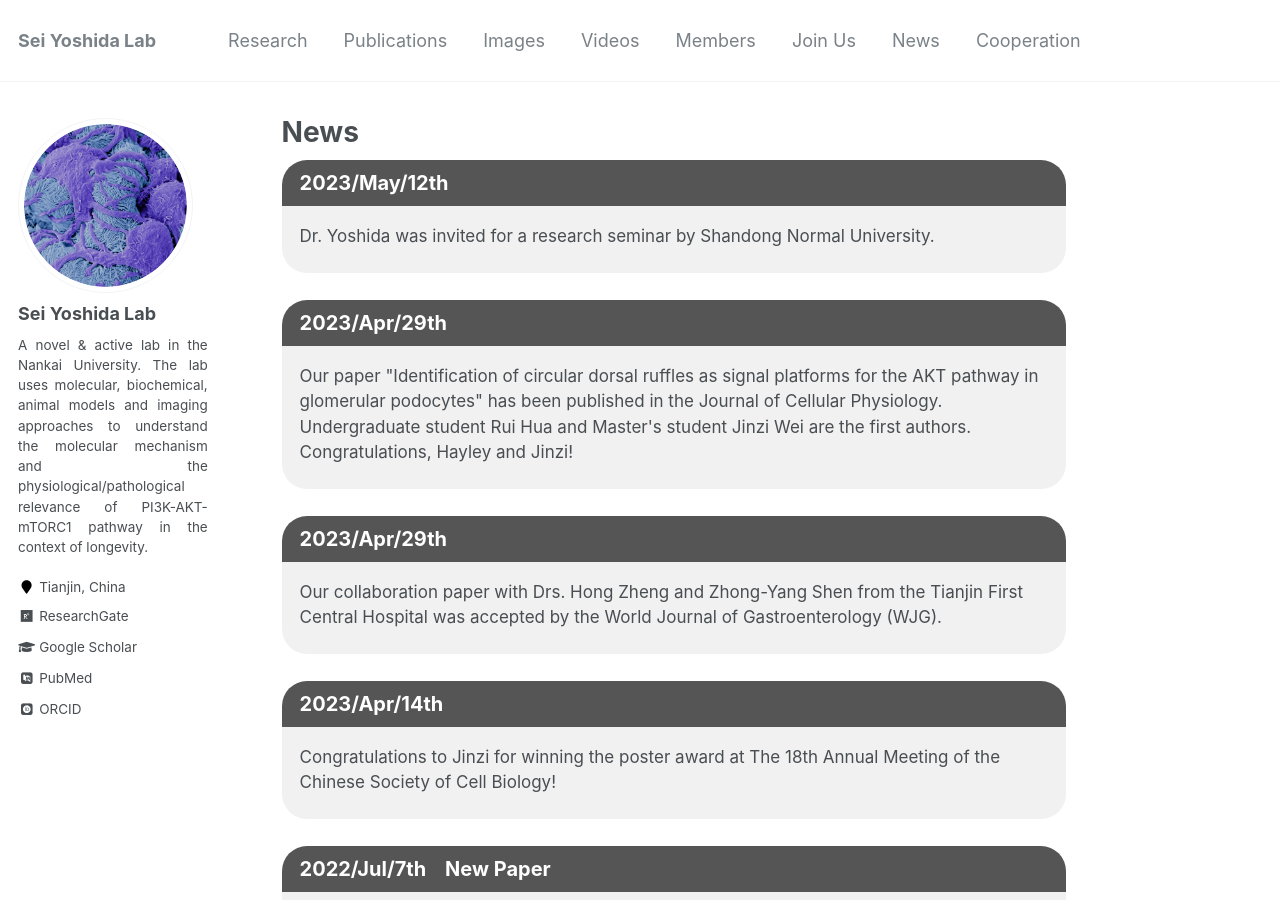
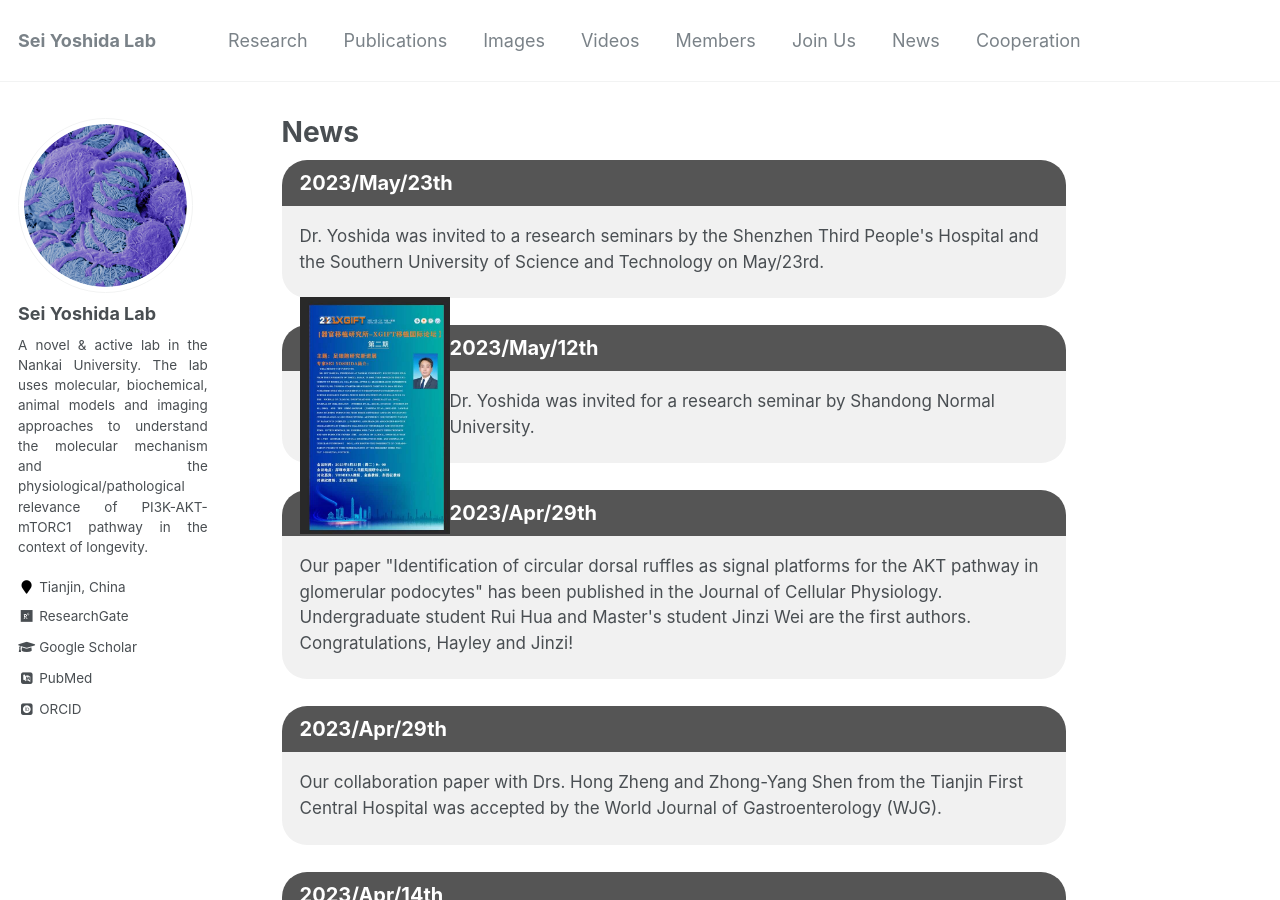
Before and after one commit to seiyoshida-lab/seiyoshida-lab.github.io, a Jekyll site: the page built from _pages/news.md, in a window 1280 px wide and 900 px high. Built offline with Jekyll 4.4.1, drawn with Linux system fonts in a browser that asks for light colours; some web fonts are replaced.

Commit message:
Update news.md

```diff
--- a/_pages/news.md
+++ b/_pages/news.md
@@ -34,7 +34,14 @@ author_profile: true
 </style>
 </head>
 <body>
-   <div class="li"><b>2023/May/12th &nbsp;&nbsp; </b></div>
+  <div class="li"><b>2023/May/23th &nbsp;&nbsp; </b></div>
+<div class="content">
+  <p>Dr. Yoshida was invited to a research seminars by the Shenzhen Third People's Hospital and the Southern University of Science and Technology on May/23rd. </p>
+  <img src="../images/23.5.23-1.jpeg" style="float:left;" width="150px" height="190px">
+</div>
+  <br>
+
+  <div class="li"><b>2023/May/12th &nbsp;&nbsp; </b></div>
 <div class="content">
   <p>Dr. Yoshida was invited for a research seminar by Shandong Normal University. </p>
 </div>
```
